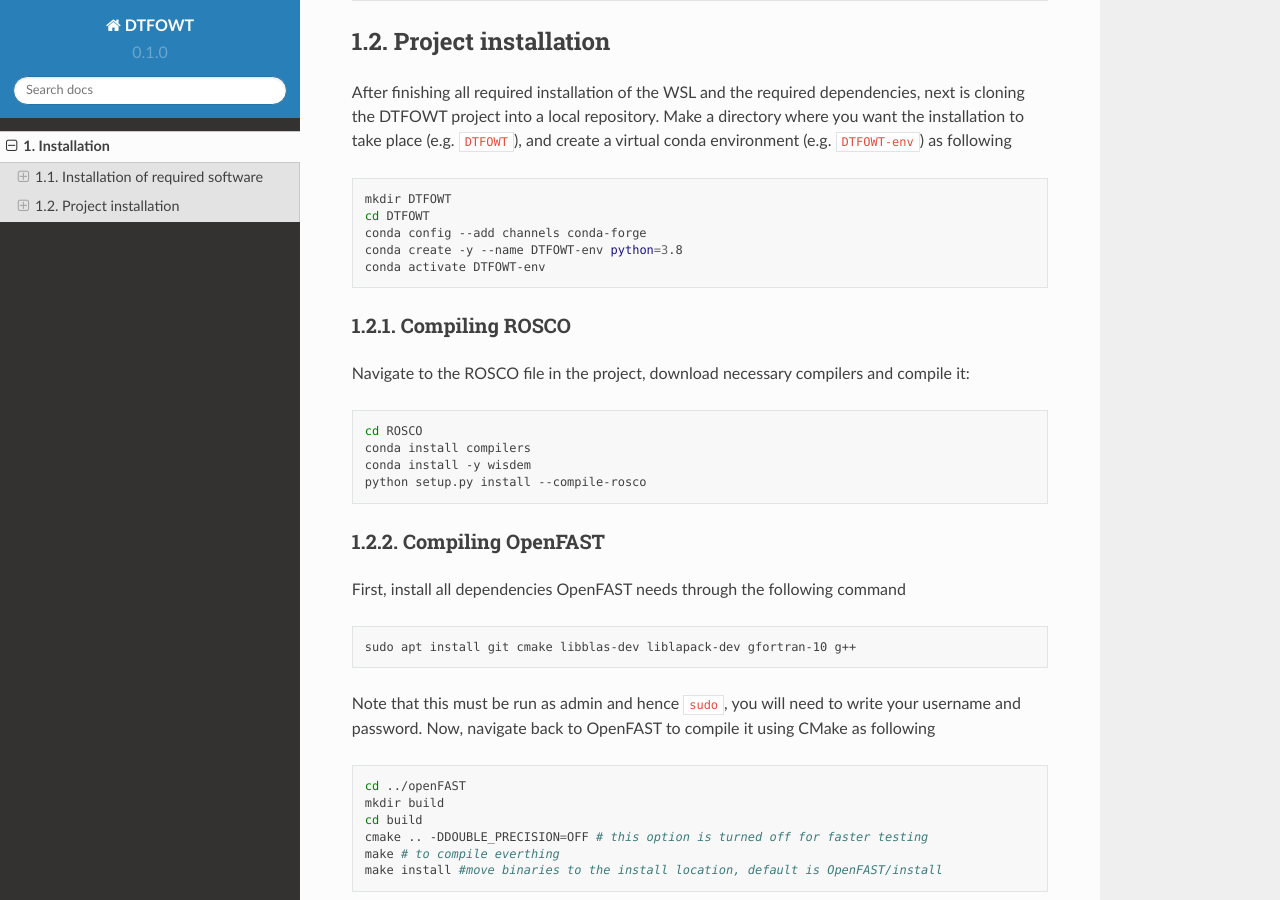
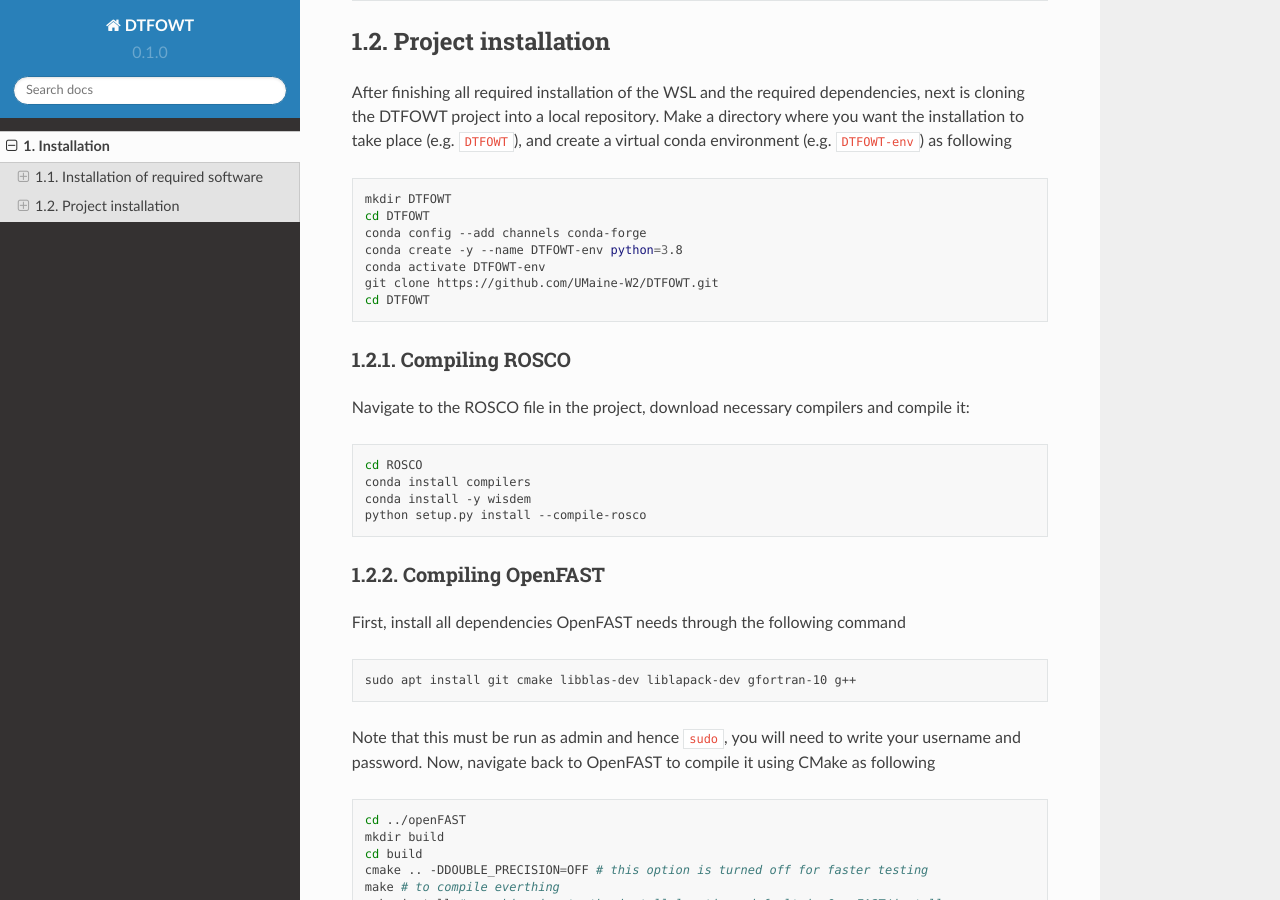
Before and after one commit to UMaine-W2/DigiTWind, a Sphinx documentation site: the page built from docs/source/install/index.rst, in a window 1280 px wide and 900 px high, scrolled down 1130 px. Built offline with Sphinx 7.4.7 and the Read the Docs theme 2.0.0, drawn with Linux system fonts in a browser that asks for light colours.

Commit message:
Update index.rst

```diff
--- a/docs/source/install/index.rst
+++ b/docs/source/install/index.rst
@@ -49,7 +49,8 @@
     conda config --add channels conda-forge
     conda create -y --name DTFOWT-env python=3.8
     conda activate DTFOWT-env
-
+    git clone https://github.com/UMaine-W2/DTFOWT.git
+    cd DTFOWT
 Compiling ROSCO
 ------------------
 Navigate to the ROSCO file in the project, download necessary compilers and compile it:
```
